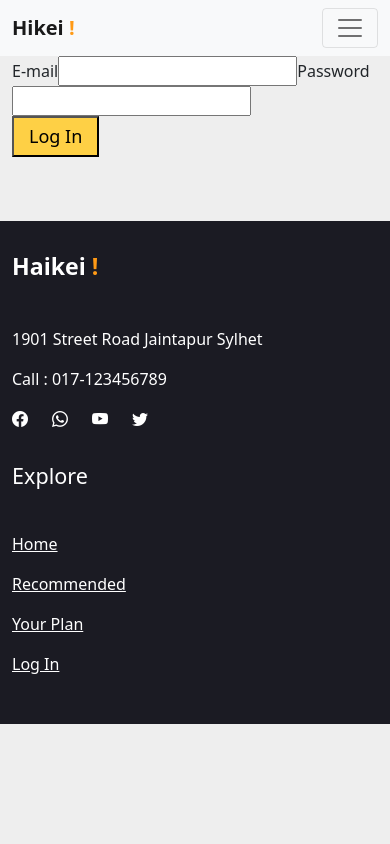
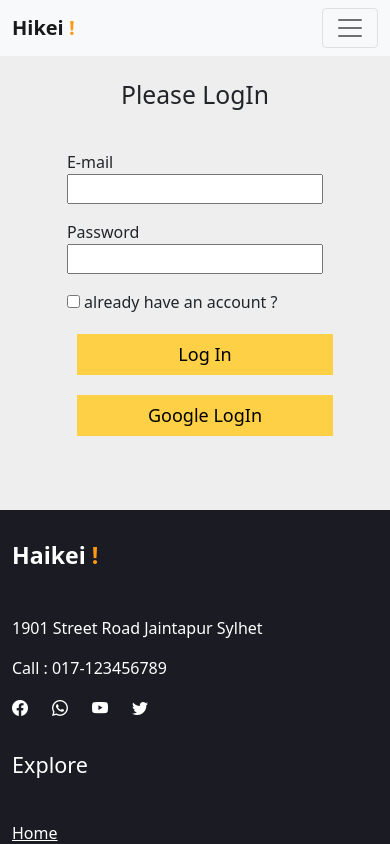
Before and after one commit to Afzzal-Mahmud/Tourism-website-with-backend, a React (Create React App) app: page /login in a window 390 px wide. Shown: the top 844 px of the page. Built offline with nearby package versions, Linux system fonts and the light colour scheme; no server answers.

Commit message:
update logIn form make it responsive

```diff
--- a/src/Components/LogIn/LogIn.js
+++ b/src/Components/LogIn/LogIn.js
@@ -1,23 +1,28 @@
+import './Login.css'
 import React from 'react';
 import Container from 'react-bootstrap/Container';
-// import useFirebase from '../../Hooks/useFirebase';
-/* carousel banner components */
+import useFirebase from '../../Hooks/useFirebase';
+
+/* LogIn components */
+
 function LogIn(){
-    // const {signInUsignGoogle} = useFirebase()
+    const {signInUsignGoogle} = useFirebase()
     function logInOrRegister(e) {
-        e.previntDefault()
+        e.preventDefault()
     }
     return(
        <Container>
-           <form onSubmit={logInOrRegister}>
+           <h2 className='text-center pt-4'>Please LogIn</h2>
+           <form className='form-field' onSubmit={logInOrRegister}>
                <label htmlFor="email">E-mail</label>
                <input type="text" />
                <label htmlFor="password">Password</label>
                <input type="password" />
+               <span><input type="checkbox"/> <span>already have an account ?</span></span>
                {/* offer-btn came from OfferCard */}
-               <div className="login-btn d-flex">
-                   <button className='offer-btn'>Log In</button>
-                   {/* <button onClick={signInUsignGoogle} className='offer-btn'>Google LogIn</button> */}
+               <div className="login-btn">
+                   <button className='offer-btn btn-border me-4'>Log In</button>
+                   <button onClick={signInUsignGoogle} className='offer-btn btn-border'>Google LogIn</button>
                </div>
            </form>
        </Container>
--- /dev/null
+++ b/src/Components/LogIn/Login.css
@@ -0,0 +1,26 @@
+.form-field{
+    display: flex;
+    flex-direction: column;
+    width: 50%;
+    margin: 0 auto;
+    padding-top: 2em;
+}
+.form-field input {
+    margin-bottom: 1em;
+}
+.login-btn{
+    display: flex;
+}
+/* adding responsive design */
+@media screen and (max-width:532px) {
+    .form-field{
+        width: 70%;
+    }
+    .login-btn{
+        flex-direction: column;
+    }
+    .login-btn button {
+        width: 100%;
+        margin: 10px;
+    }
+}
--- a/src/firebase/firebase.config.js
+++ b/src/firebase/firebase.config.js
@@ -1,9 +1,9 @@
 const firebaseConfig = {
-    apiKey: process.env.REACT_APP_FIREBASE_APIKEY,
-    authDomain: process.env.REACT_APP_FIREBASE_AUTHDOMAIN,
-    projectId: process.env.REACT_APP_FIREBASE_PROJECTID,
-    storageBucket: process.env.REACT_APP_FIREBASE_STORAGEBUCKET,
-    messagingSenderId: process.env.REACT_APP_FIREBASE_MESSAGINGSENDERID,
-    appId: process.env.REACT_APP_FIREBASE_APPID,
+    apiKey: process.env.REACT_APP_FIREBASE_API_KEY,
+    authDomain: process.env.REACT_APP_FIREBASE_AUTH_DOMAIN,
+    projectId: process.env.REACT_APP_FIREBASE_PROJECT_ID,
+    storageBucket: process.env.REACT_APP_FIREBASE_STORAGE_BUCKET,
+    messagingSenderId: process.env.REACT_APP_FIREBASE_MESSAGING_SENDER_ID,
+    appId: process.env.REACT_APP_FIREBASE_APP_ID,
 };
-  export default firebaseConfig;
+export default firebaseConfig;
```
